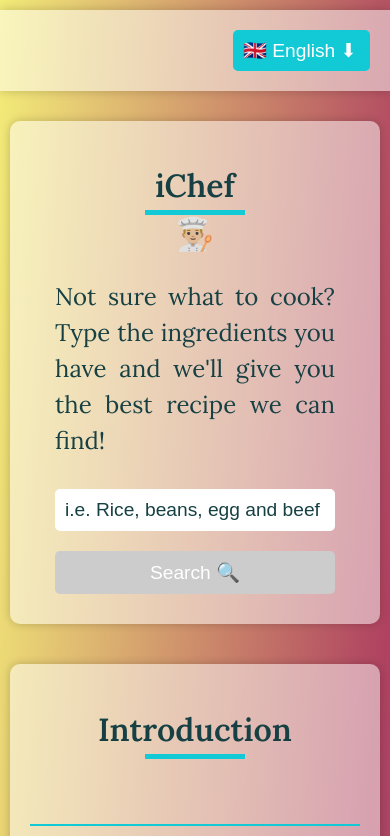
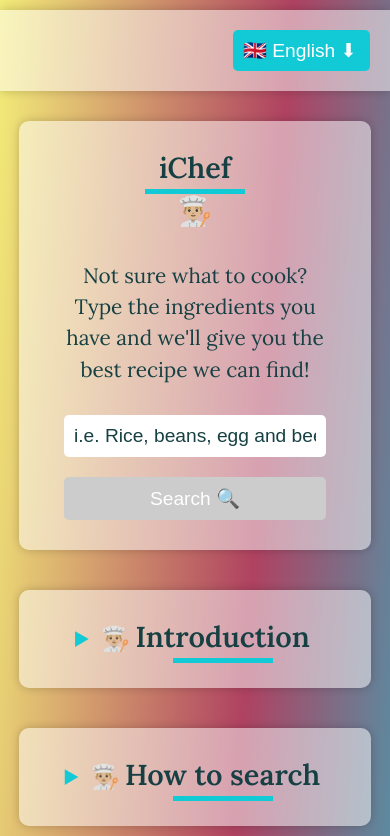
Before and after one commit to eltonq15/ichef-ui, a React (Create React App) app: page / in a window 390 px wide. Shown: the top 836 px of the page. Built offline with nearby package versions, Linux system fonts and the light colour scheme.

Commit message:
Add collapsibles, animation and responsive font-size

```diff
--- a/src/App.css
+++ b/src/App.css
@@ -67,19 +67,25 @@ body {
     box-shadow: 0 0 10px rgba(0, 0, 0, 0.2);
     padding: 20px;
     max-width: 900px;
+    width: 80%;
     margin: 20px 10px;
     position: relative;
     z-index: 1;
     background: rgba(255, 255, 255, 0.5);
     display: flex;
     flex-direction: column;
+
+    -webkit-user-select: none;
+    -moz-user-select: none;
+    -ms-user-select: none;
+    user-select: none;
 }
 
 .title {
     font-size: 2rem;
     font-weight: 700;
-    margin-bottom: 40px;
     color: #164043;
+    display: inline-block;
 }
 
 .title:after {
@@ -98,6 +104,7 @@ body {
     height: 5px;
     background-color: #12cad6;
     margin: 0px auto;
+    margin-bottom: 40px;
 }
 
 .subtitle {
@@ -219,3 +226,45 @@ body {
 ::-webkit-scrollbar-thumb:hover {
     background: #12cad6;
 }
+
+h1 {
+    margin: 5px;
+}
+
+summary {
+    cursor: pointer;
+    animation: close 1s ease;
+}
+
+summary::marker {
+    color: #12cad6;
+}
+
+summary::before {
+    content: '👨🏼‍🍳';
+}
+
+details[open] {
+    animation: open 1s ease;
+}
+
+@keyframes open {
+    0% {
+        max-height: 60px;
+        overflow: hidden;
+    }
+    100% {
+        max-height: 900px;
+    }
+}
+
+@media screen and (max-width: 600px) {
+    .title {
+        font-size: 1.8rem;
+    }
+
+    .description {
+        font-size: 1.3rem;
+        text-align: center;
+    }
+}
--- a/src/App.js
+++ b/src/App.js
@@ -119,13 +119,20 @@ const App = () => {
         )}
       </div>
       <div className="card">
+        <details>
+          <summary>
             <h1 className="title">{INTRODUCTION_TITLE[language]}</h1>
+          </summary>
           <h2 className="subtitle">{PURPOSE_TITLE[language]}</h2>
           <p className="description">{PURPOSE_MSG[language]}</p>
+        </details>
       </div>
 
       <div className="card">
+        <details>
+          <summary>
             <h1 className="title">{SEARCH_TITLE[language]}</h1>
+          </summary>
           <h2 className="subtitle">{INPUT_INGREDIENTS_TITLE[language]}</h2>
           <p className="description">{INPUT_INGREDIENTS_MSG[language]}</p>
 
@@ -134,15 +141,23 @@ const App = () => {
 
           <h2 className="subtitle">{SEARCH_RESULTS_TITLE[language]}</h2>
           <p className="description">{SEARCH_RESULTS_MSG[language]}</p>
+        </details>
       </div>
 
       <div className="card">
+        <details>
+          <summary>
             <h1 className="title">{RECIPE_GENERATOR_TITLE[language]}</h1>
+          </summary>
           <h2 className="subtitle">{ALGORITHM_TITLE[language]}</h2>
           <p className="description">{ALGORITHM_MSG[language]}</p>
+        </details>
       </div>
       <div className="card">
+        <details open>
+          <summary>
             <h1 className="title">{ABOUT_THE_DEVELOPER_TITLE[language]}</h1>
+          </summary>
           <figure className="developer-avatar-container">
             <a
               href="https://www.linkedin.com/in/elton-alves-ribeiro"
@@ -172,6 +187,7 @@ const App = () => {
             <br />
             {ABOUT_THE_DEVELOPER_MSG[language].fourth}
           </p>
+        </details>
       </div>
     </div>
   );
```
Lines whose indentation alone changed are shown as unchanged.
